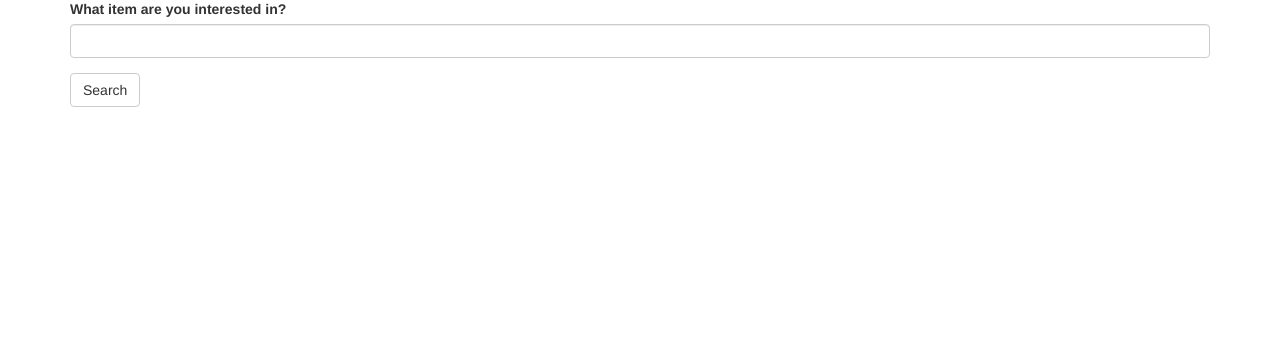
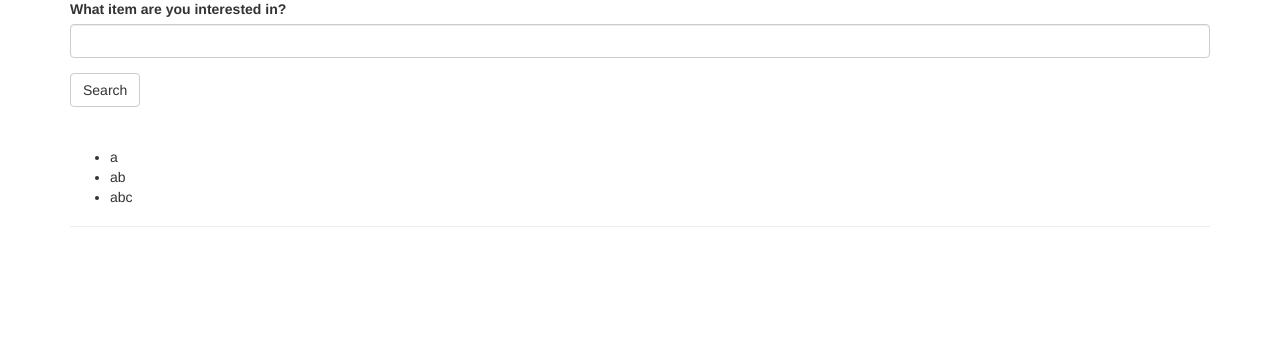
Before and after one commit to rmsidjino/Flames, a Flask app: page / in a window 1280 px wide. Shown: the part 193-553 px from the top of the page. Run offline with Flask 2, Linux system fonts and the light colour scheme; some libraries are stand-ins or nearby versions.

Commit message:
item_list

```diff
--- a/sitapp/app/main/views.py
+++ b/sitapp/app/main/views.py
@@ -25,6 +25,7 @@ def index():
 		form.name.data = ''
 		return redirect(url_for('.index'))
 	return render_template('index.html',
+							item_list = ['a','ab','abc'],
 							form=form, name=session.get('name'),
 							known=session.get('known', False),
 							current_time=datetime.utcnow())
--- a/sitapp/app/templates/index.html
+++ b/sitapp/app/templates/index.html
@@ -8,4 +8,12 @@
     <h1>Ignition, {% if current_user.is_authenticated %}{{ current_user.username }}{% else %}Stranger{% endif %}!</h1>
 </div>
 {{ wtf.quick_form(form) }}
+<div class="page-header">
+     <ul>
+     	{% for item in item_list%}
+     	<li>{{item}}</li>
+    	{% endfor%}
+     </ul>
+
+</div>
 {% endblock %}
```
